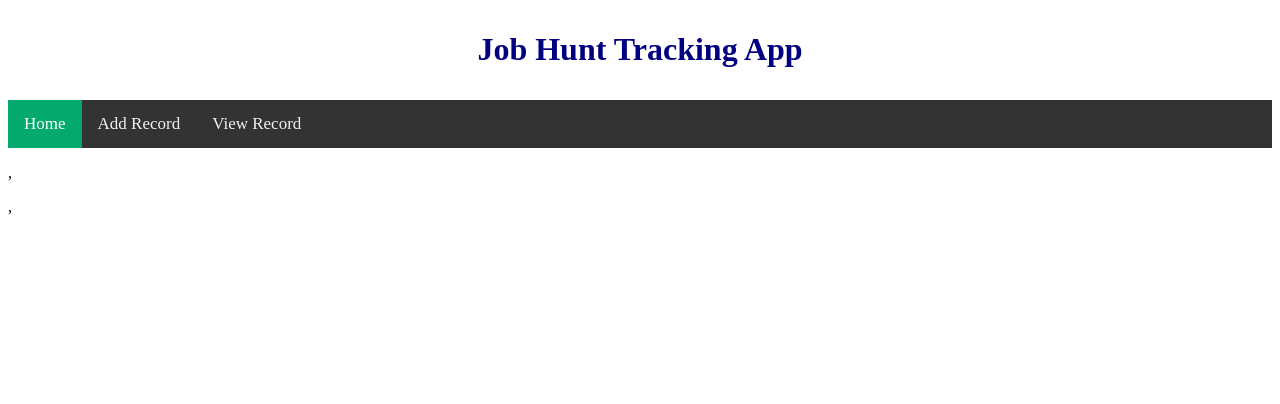
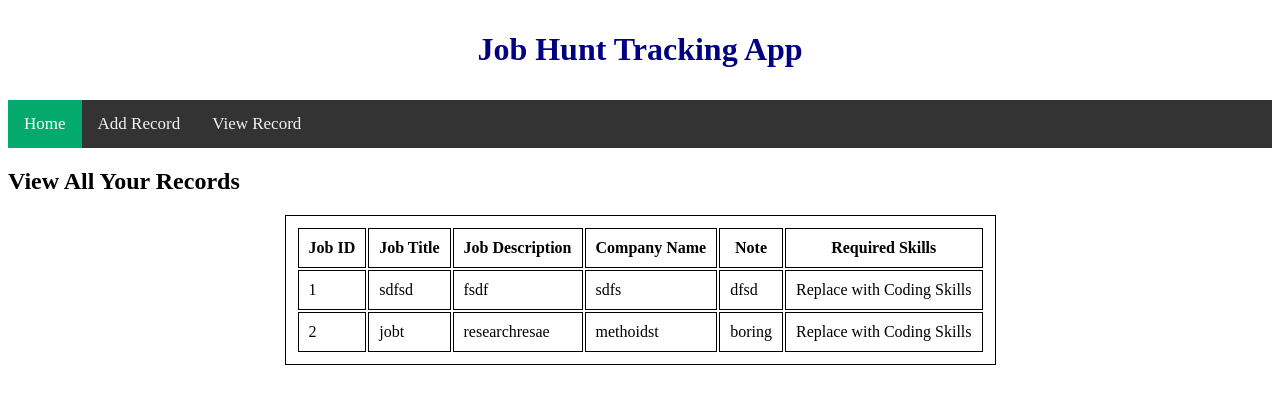
Before and after one commit to zhongyu0221/djangoProject_JobTrack, a Django app: page /showrecord/ in a window 1280 px wide. Shown: the top 404 px of the page. Run offline with Django 4.2, Linux system fonts and the light colour scheme; data comes from the database, SQL or seed files in the repository; both versions use the stored data as it was after the commit.

Commit message:
Update view record html

```diff
--- a/templates/homepage.html
+++ b/templates/homepage.html
@@ -6,7 +6,10 @@
     <meta charset="UTF-8">
     <title>Home Page</title>
 </head>
-{{ request.user }}
+
+    <h2>Welcome come to your Job Hunting Tracker, {{ request.user }}!</h2>
+
+
 
 
 <body>
--- a/templates/showrecordpage.html
+++ b/templates/showrecordpage.html
@@ -3,10 +3,59 @@
 {%  block content %}
 
 
-    {%  for instance in object_list %}
-        <p>
-        {{ instance.Job_title }}, {{ instance.Job_JD }}
-        </p>
+<h2> View All Your Records</h2>
+    <table>
 
-    {% endfor %}
+
+    <tr>
+        <th scope="col">Job ID</th>
+        <th scope="col">Job Title</th>
+        <th scope="col">Job Description</th>
+        <th scope="col">Company Name</th>
+        <th scope="col">Note</th>
+        <th scope="col">Required Skills</th>
+    </tr>
+
+
+
+    <Tbody>
+        {%  for instance in object_list %}
+            <tr>
+                <td>{{ instance.id}}</td>
+                <td>{{ instance.Job_Title }}</td>
+                <td>{{ instance.Job_Description }}</td>
+                <td>{{ instance.Company_Name }}</td>
+                <td>{{ instance.Note }}</td>
+                <td>{{ instance.Required_Skills }}</td>
+          </tr>
+        {% endfor %}
+    </Tbody>
+
+    </table>
+
+<style>
+table, th, td {
+  border:1px solid black;
+    margin-left: auto;
+    margin-right: auto;
+    padding:10px;
+}
+
+
+
+</style>
+
+
 {% endblock %}
+
+
+
+
+
+{##}
+{# 'Job_Title',#}
+{#            'Job_Description',#}
+{#            'Company_Name',#}
+{#            'Submitted_Date',#}
+{#            'Note',#}
+{#            'Required_Skills',#}
```
Also changed, not shown: TrackJob/views.py (line endings or trailing spaces), db.sqlite3.
